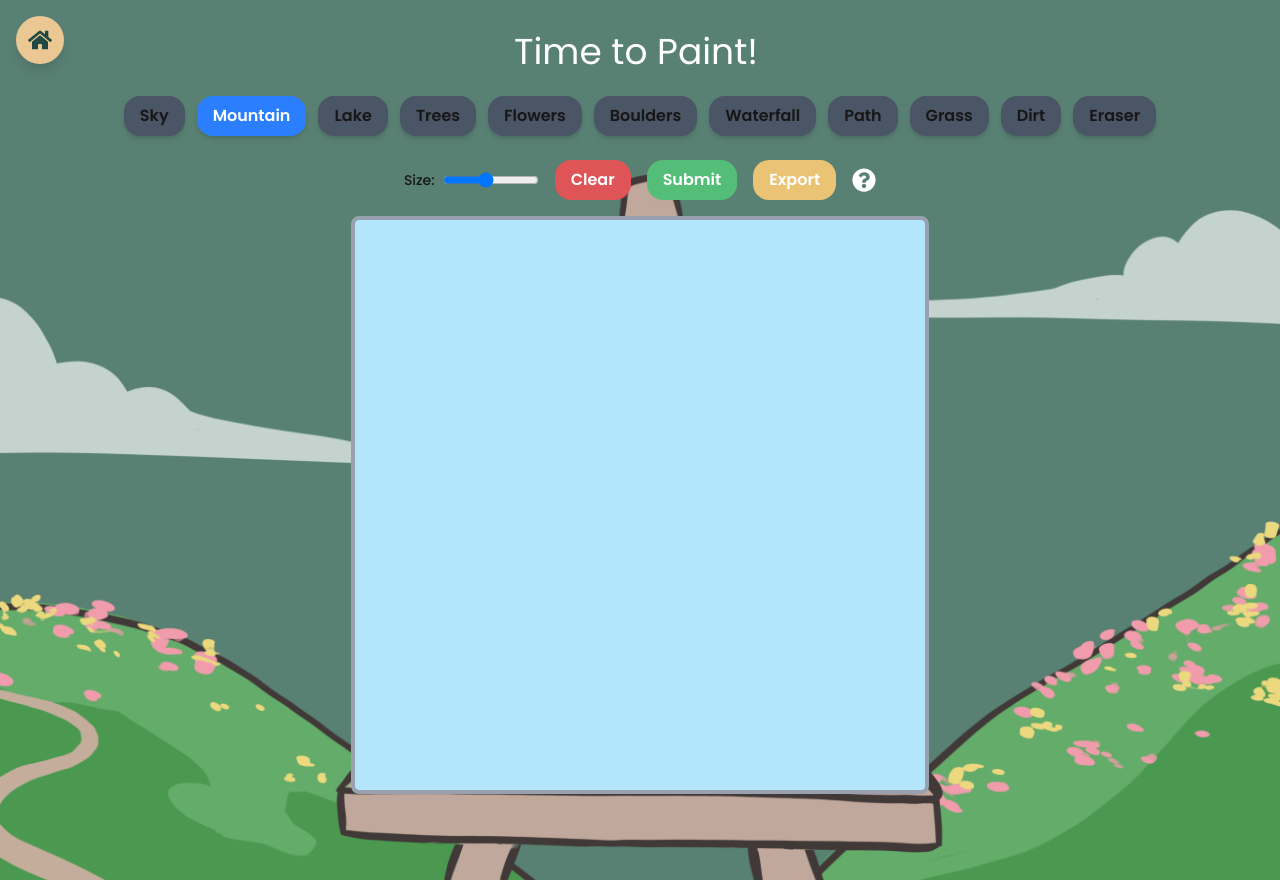
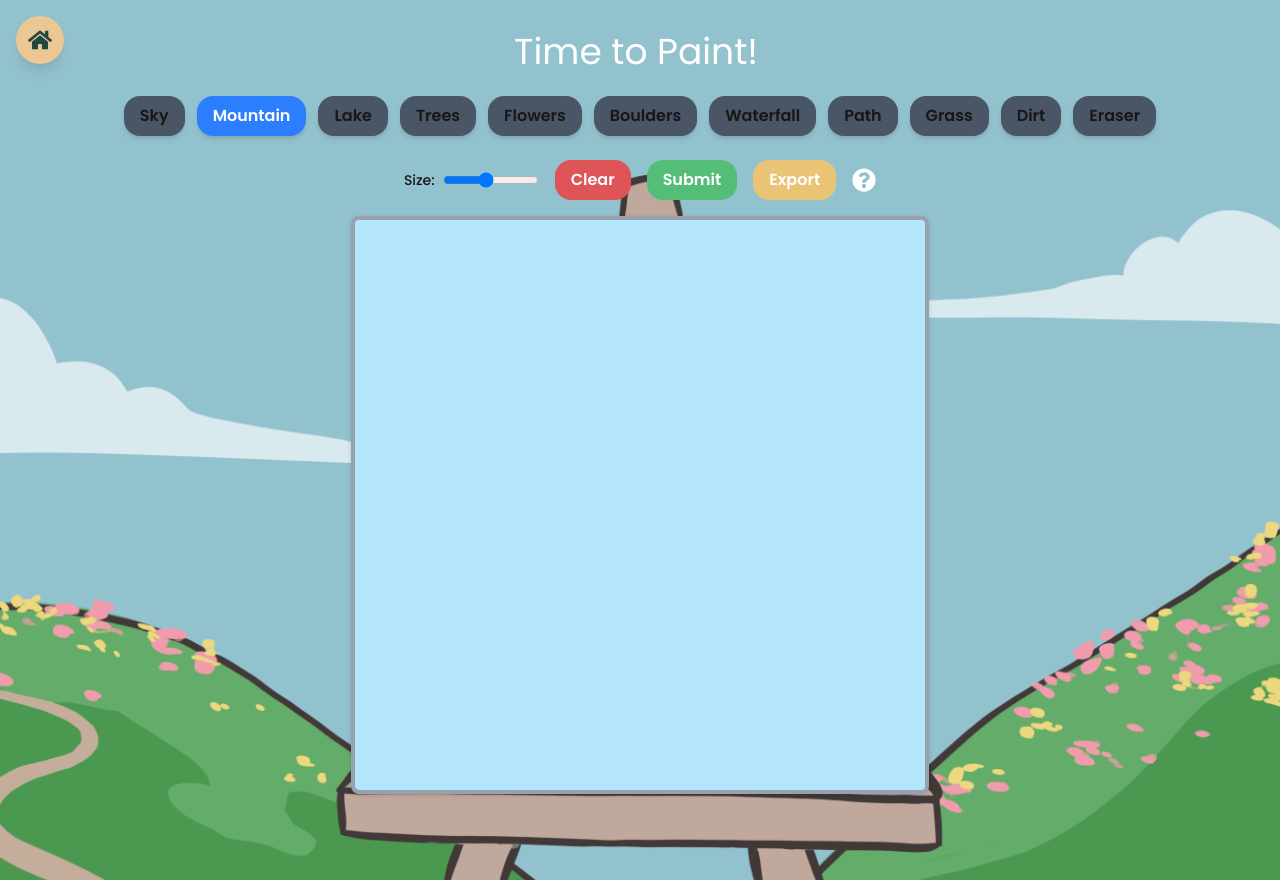
Before and after one commit to angela-yang/Dubhacks-25, a Next.js app: page /paint in a window 1280 px wide. Built offline with nearby package versions, Linux system fonts and the light colour scheme.

Commit message:
Changed paint bg color

```diff
--- a/src/app/components/Canvas.tsx
+++ b/src/app/components/Canvas.tsx
@@ -278,7 +278,7 @@ const Canvas: React.FC = () => {
         onMouseMove={draw}
         onMouseUp={stopDrawing}
         onMouseLeave={stopDrawing}
-        className="cursor-crosshair border-4 border-gray-400 rounded-lg z-50"
+        className="cursor-crosshair border-4 border-gray-400 rounded-lg z-50 drop-shadow-sm"
       />
     </div>
   );
--- a/src/app/paint/page.tsx
+++ b/src/app/paint/page.tsx
@@ -5,7 +5,7 @@ import { motion } from "framer-motion";
 
 export default function Home() {
   return (
-    <div className="w-full h-screen bg-cover bg-center" style={{ backgroundColor: "rgb(88,128,115)"}}>
+    <div className="w-full h-screen bg-cover bg-center" style={{ backgroundColor: "rgb(147,194,207)"}}>
       <HomeNav />
 
       <div className="flex flex-col items-center justify-center text-center relative z-5 -translate-y-2">
@@ -14,7 +14,7 @@ export default function Home() {
         </div>
       </div>
 
-      <div className="absolute w-full h-full overflow-hidden" style={{ backgroundColor: "rgb(88,128,115)"}}>
+      <div className="absolute w-full h-full overflow-hidden" style={{ backgroundColor: "rgb(147,194,207)"}}>
         <motion.div
           initial={{ y: 200, opacity: 0 }}
           animate={{ y: 0, opacity: 1 }}
```
